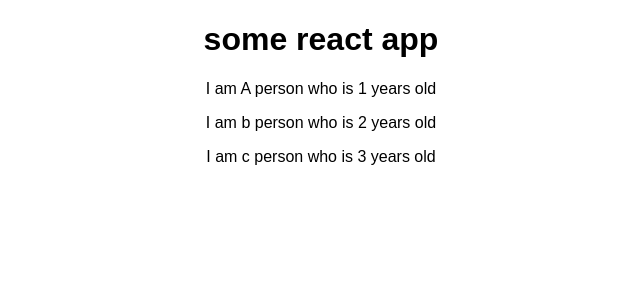
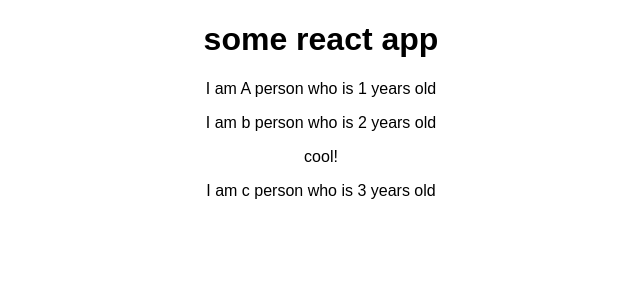
Before and after one commit to redvg/react_burger, a React (Create React App) app: page / in a window 1280 px wide. Shown: the top 300 px of the page, without its empty margins (319-959 px from the left). Built offline with nearby package versions, Linux system fonts and the light colour scheme.

Commit message:
adds props children

```diff
--- a/src/App.js
+++ b/src/App.js
@@ -9,7 +9,7 @@ class App extends Component {
       <div className="App">
         <h1>some react app</h1>
         <Person name='A' age='1' />
-        <Person name='b' age='2'> cool! </Person>
+        <Person name='b' age='2'> <p>cool!</p> </Person>
         <Person name='c' age='3'/>
       </div>
     );
--- a/src/Person/Person.js
+++ b/src/Person/Person.js
@@ -1,5 +1,5 @@
 import React from 'react';
 
-const person = (props) => <p>I am {props.name} person who is {props.age} years old</p>;
+const person = (props) => <p>I am {props.name} person who is {props.age} years old {props.children}</p>;
 
 export default person;
```
